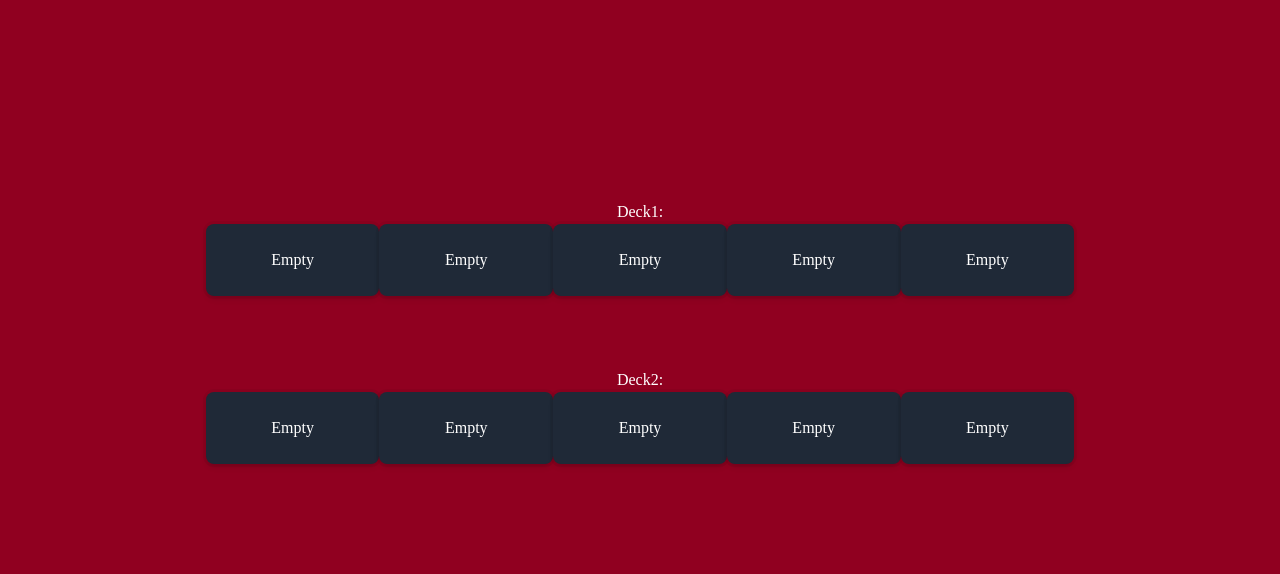
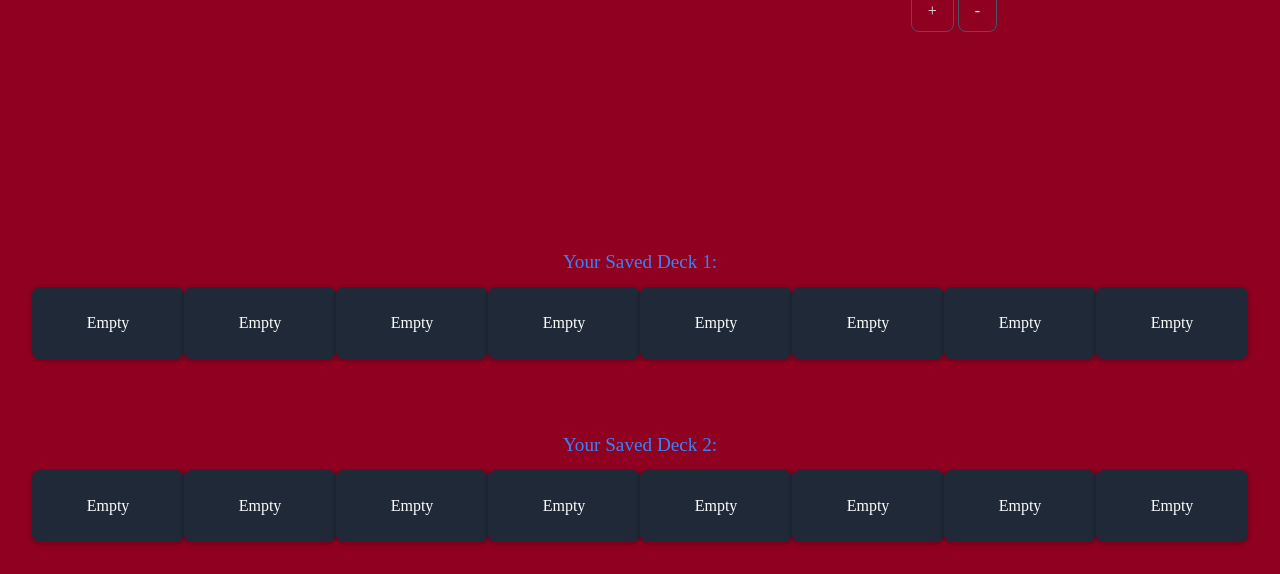
Before and after one commit to tganshaw/senioritis__tudorg_amys90_hannah61_stevenw92, a Flask app: page /card/1 in a window 1280 px wide. Shown: the part 735-1309 px from the top of the page. Before the commit the page ends 1202 px from the top, so only its background shows below. Run offline with Flask 3, Linux system fonts and the light colour scheme; the visitor is signed in with stand-in values (Sample User, id 1); data comes from the database, SQL or seed files in the repository; some libraries are stand-ins or nearby versions; some web fonts are replaced.

Commit message:
fix styling of deck

```diff
--- a/app/templates/card.html
+++ b/app/templates/card.html
@@ -14,6 +14,11 @@
     background-color:#900020;
     color:white;
     font-family: "Anta";
+  }
+
+  #active-text{
+    font-size:120%;
+    margin-bottom:10px;
   }
   </style>
 </head>
@@ -67,7 +72,7 @@
         values[data[0][i]]=data[id][i]
 }
        document.write(`
-          <h1 class="text-4xl font-bold mb-8 text-center">${values["name"]}</h1>
+          <br><br><h1 class="text-4xl font-bold mb-8 text-center">${values["name"]}</h1>
 
   <div class="grid grid-rows-3 grid-cols-1 sm:grid-cols-2 gap-10">
 
@@ -138,10 +143,8 @@ deck1=deck1.split(";");
 deck1.shift();
 console.log(deck1);
 document.write(`
-<h1 class="text-center">Deck1:</h1>
-<div class="grid grid-cols-7">
-<div>
-</div>
+<h1 class="sticky top-0 group text-blue-500 text-center" id="active-text">Your Saved Deck 1:</h1>
+<div class="grid grid-cols-8">
 
 `)
 
@@ -153,7 +156,7 @@ for (var i=0;i<deck1.length;i++){
 </div>
 `)
 }
-for(var i=0;i<5-deck1.length;i++){
+for(var i=0;i<8-deck1.length;i++){
     document.write(`
 <div class="content-center gap-4 rounded-lg bg-gray-800 p-6 shadow-md outline outline-black/5 dark:bg-gray-800">
 <h1 class="text-center">Empty</h1>
@@ -172,10 +175,8 @@ document.write(`
 <br>
 <br>
 <br>
-<h1 class="text-center">Deck2:</h1>
-<div class="grid grid-cols-7">
-<div>
-</div>
+<h1 class="sticky top-0 group text-blue-500 text-center" id="active-text">Your Saved Deck 2:</h1>
+<div class="grid grid-cols-8">
 `)
 
 for (var i=0;i<deck2.length;i++){
@@ -186,7 +187,7 @@ for (var i=0;i<deck2.length;i++){
 </div>
 `)
 }
-for(var i=0;i<5-deck2.length;i++){
+for(var i=0;i<8-deck2.length;i++){
     document.write(`
 <div class="content-center gap-4 rounded-lg bg-gray-800 p-6 shadow-md outline outline-black/5 dark:bg-gray-800">
 <h1 class="text-center">Empty</h1>
```
